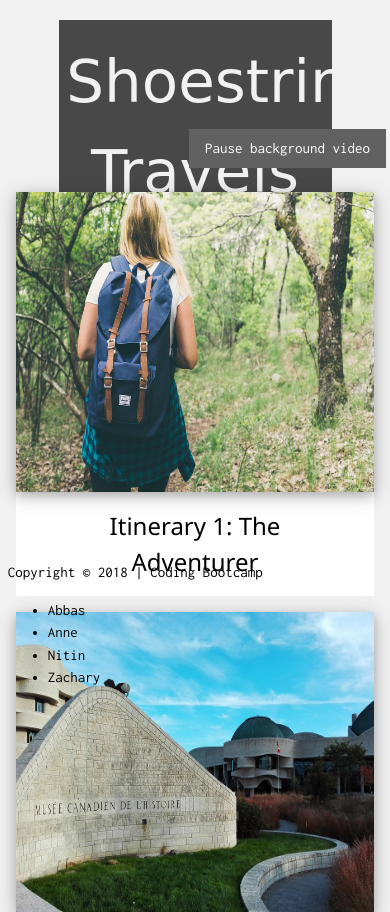
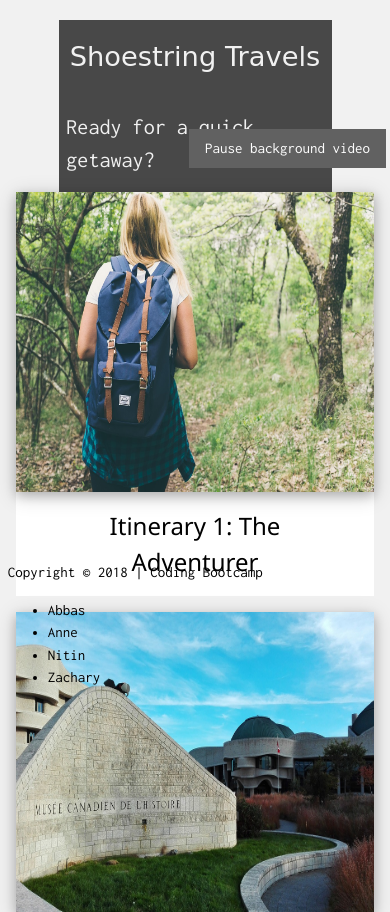
Before and after one commit to anneventures/shoestring, a plain HTML site: page index.html in a window 390 px wide. Shown: the top 912 px of the page. Drawn offline with nearby package versions, Linux system fonts and the light colour scheme; some packages are replaced by stand-ins of ours; a web font is replaced by a local one.

Commit message:
Update style.css

```diff
--- a/assets/css/style.css
+++ b/assets/css/style.css
@@ -92,6 +92,9 @@ footer {
 }
 
 @media (max-width:768px) {
+h1 {
+  font-size:7vw;
+  }
 #myVideo {
 display:none;
 }
```
